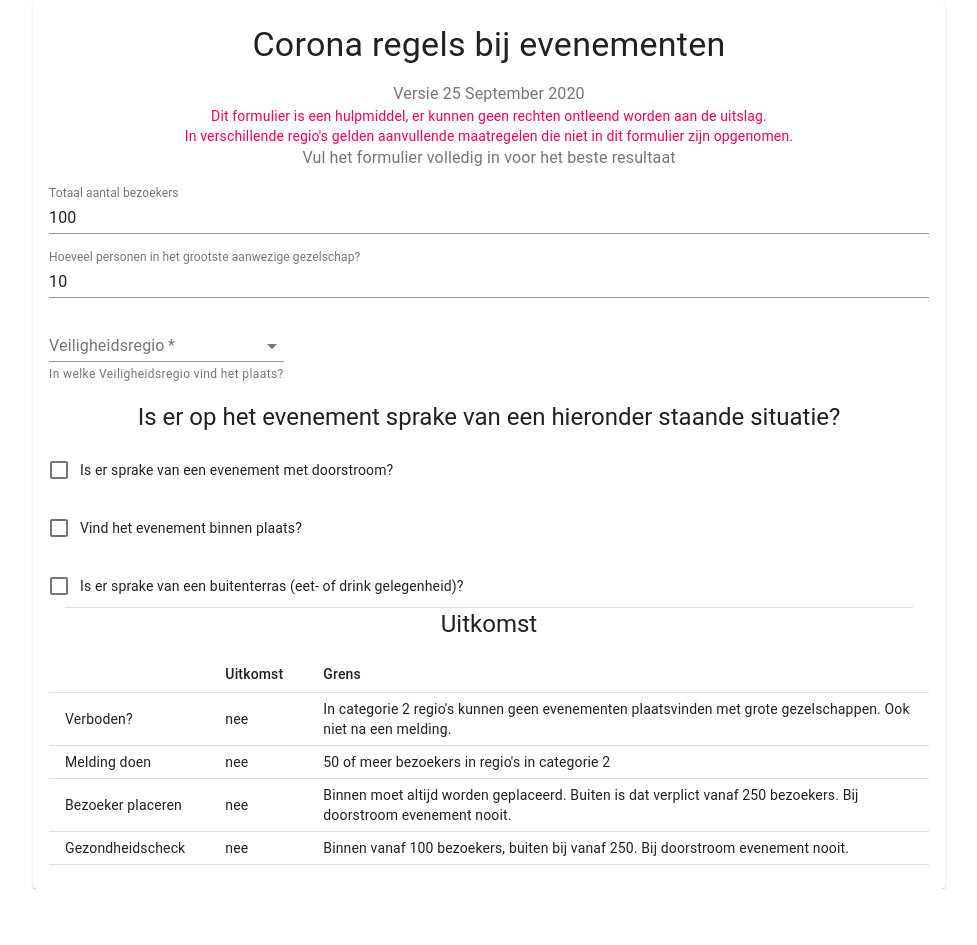
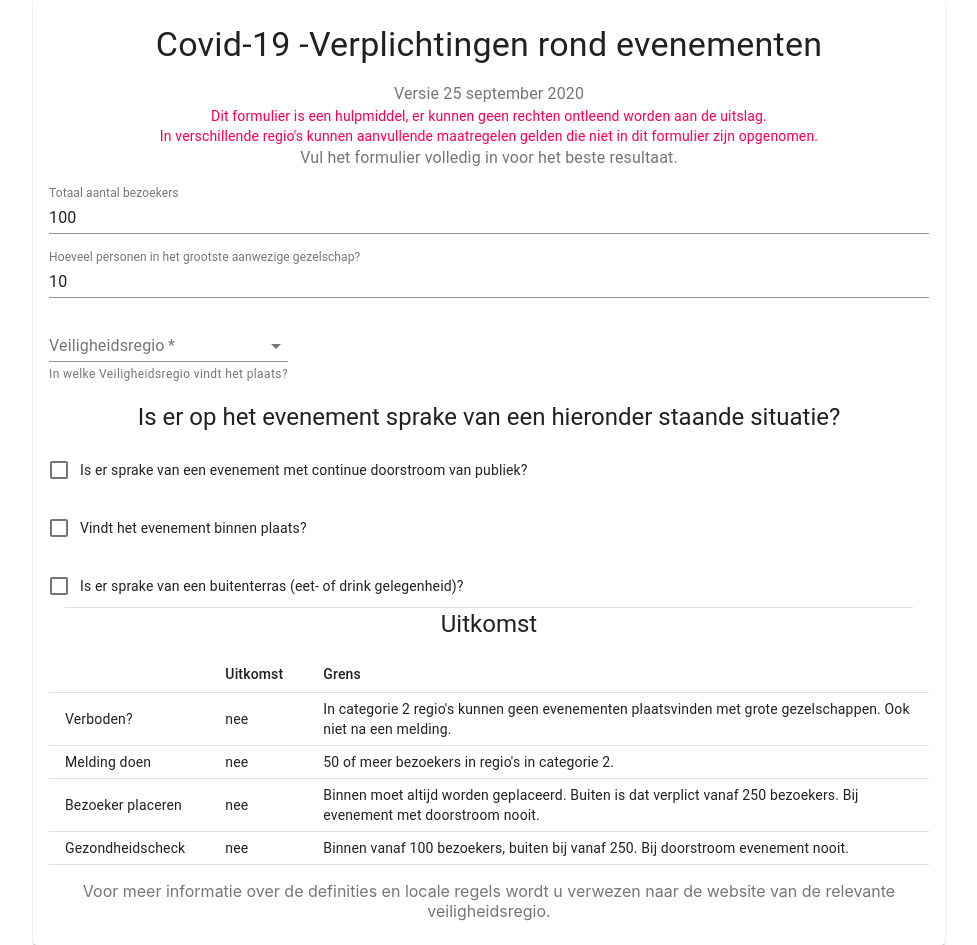
Before and after one commit to De-Regelaar/ERC, a React (Create React App) app: page / in a window 1280 px wide. Shown: the whole page, without its empty margins (151-1128 px from the left). Before the commit the page ends 889 px from the top, so only its background shows below. Built offline with nearby package versions, Linux system fonts and the light colour scheme.

Commit message:
changelog

```diff
--- a/src/Calculator.js
+++ b/src/Calculator.js
@@ -81,7 +81,7 @@ class Calculator extends React.Component
 		const melding = {
 			name: "Melding doen",
 			uitkomst:(this.state.bezoekers >=50) && (this.state.veiligheidsregio>=70)?<Typography color='Secondary'>ja</Typography>:"nee",
-			grens: "50 of meer bezoekers in regio's in categorie 2",
+			grens: "50 of meer bezoekers in regio's in categorie 2.",
 		};
 
 		const placeren = {
@@ -89,7 +89,7 @@ class Calculator extends React.Component
 			uitkomst: ((this.state.bezoekers>=250) && (this.state.binnen<1) && (this.state.doorstroom<1))
 			|| ((this.state.binnen>=1) && (this.state.doorstroom<1))
 			|| (this.state.terras>=1)?<Typography color='Secondary'>ja</Typography>:"nee",
-			grens: "Binnen moet altijd worden geplaceerd. Buiten is dat verplict vanaf 250 bezoekers. Bij doorstroom evenement nooit.",
+			grens: "Binnen moet altijd worden geplaceerd. Buiten is dat verplict vanaf 250 bezoekers. Bij evenement met doorstroom nooit.",
 		};
 		const check = {
 			name: "Gezondheidscheck",
@@ -103,14 +103,14 @@ class Calculator extends React.Component
 				<Grid container spacing={2}
 				justify="flex-start">
 					<Grid item xs={12}>
-						<Typography variant="h4">Corona regels bij evenementen </Typography>
+						<Typography variant="h4">Covid-19 -Verplichtingen rond evenementen</Typography>
 
 					</Grid>
 					<Grid item xs={12}>
-						<Typography color='TextSecondary'>Versie 25 September 2020 </Typography>
+						<Typography color='TextSecondary'>Versie 25 september 2020 </Typography>
 						<Typography variant="body2" color='secondary'> Dit formulier is een hulpmiddel, er kunnen geen rechten ontleend worden aan de uitslag. </Typography>
-						<Typography variant="body2" color='secondary'> In verschillende regio's gelden aanvullende maatregelen die niet in dit formulier zijn opgenomen. </Typography>
-						<Typography variant="body1" color='TextSecondary'> Vul het formulier volledig in voor het beste resultaat </Typography>
+						<Typography variant="body2" color='secondary'> In verschillende regio's kunnen aanvullende maatregelen gelden die niet in dit formulier zijn opgenomen. </Typography>
+						<Typography variant="body1" color='TextSecondary'> Vul het formulier volledig in voor het beste resultaat. </Typography>
 					</Grid>
 					<Grid item xs={12}>
 						<TextField
@@ -148,7 +148,7 @@ class Calculator extends React.Component
           onChange={this.handleVeiligheidsregioChange}
                   >
           <MenuItem value="">
-            <em>None</em>
+            <em></em>
           </MenuItem>
           <MenuItem value={100 }>	    Amsterdam-Amstelland		</MenuItem>
 <MenuItem value={2 }>	    Brabant-Noord		</MenuItem>
@@ -176,7 +176,7 @@ class Calculator extends React.Component
 <MenuItem value={24 }>	    Zuid-Holland Zuid		</MenuItem>
 <MenuItem value={25 }>	    Zuid-Limburg		</MenuItem>
         </Select>
-        <FormHelperText>In welke Veiligheidsregio vind het plaats?</FormHelperText>
+        <FormHelperText>In welke Veiligheidsregio vindt het plaats?</FormHelperText>
       </FormControl>
 
 
@@ -197,7 +197,7 @@ class Calculator extends React.Component
 			            color="primary"
 			          />
 			        }
-			        label=<Typography variant="body2">Is er sprake van een evenement met doorstroom?</Typography>
+			        label=<Typography variant="body2">Is er sprake van een evenement met continue doorstroom van publiek?</Typography>
 		      	/>
 	      	</Grid>
 
@@ -212,7 +212,7 @@ class Calculator extends React.Component
 			            color="primary"
 			          />
 			        }
-			        label=<Typography variant="body2">Vind het evenement binnen plaats?</Typography>
+			        label=<Typography variant="body2">Vindt het evenement binnen plaats?</Typography>
 		      	/>
 	      	</Grid>
 			<Grid item xs={12}
@@ -241,6 +241,9 @@ class Calculator extends React.Component
 	      	<Grid item xs={12}>
 	      		<Result rows={[verboden, melding, placeren, check]} />
 	      	</Grid>
+	      	<Grid item xs={12}>
+	      		<Typography variant="subtitle" color="TextSecondary">Voor meer informatie over de definities en locale regels wordt u verwezen naar de website van de relevante veiligheidsregio.</Typography>
+	      	</Grid>
 	      </Grid>
 	     </React.Fragment>
 		)
--- a/src/Result.js
+++ b/src/Result.js
@@ -20,7 +20,7 @@ class Result extends React.Component
         	<TableRow>
         		<TableCell />
         		<TableCell colspan={1}>Uitkomst</TableCell>
-        		<TableCell colspan={1}>Grens</TableCell>
+        		<TableCell colspan={2}>Grens</TableCell>
 
         	</TableRow>
 
```
